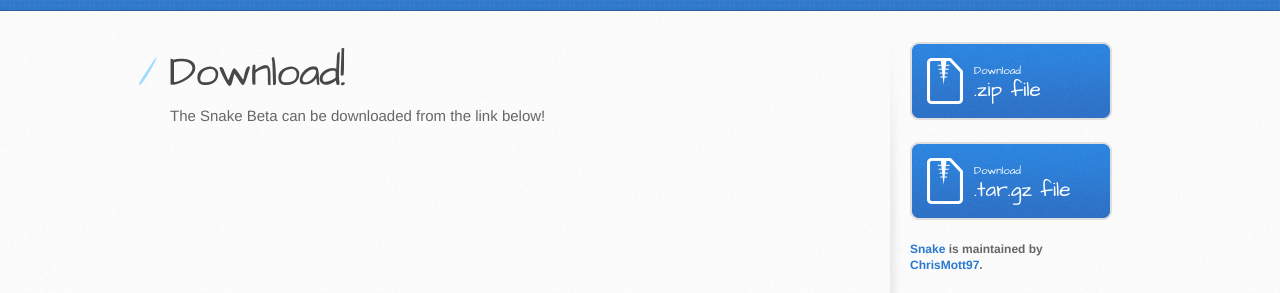
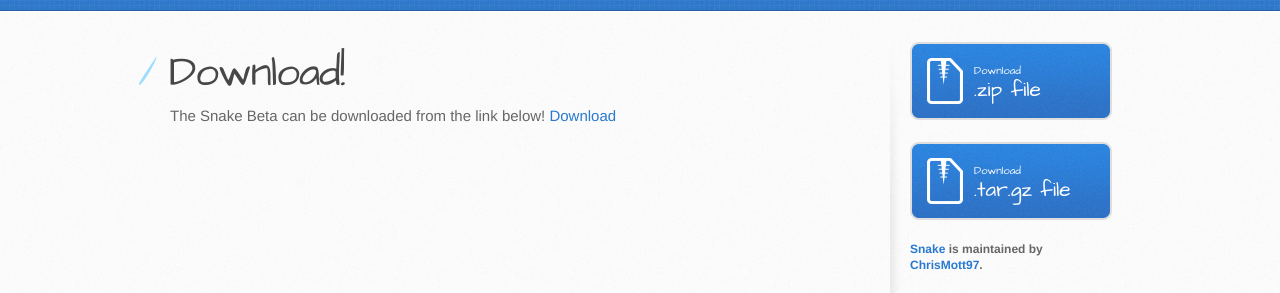
Before and after one commit to ChrisMott97/Snake, a Jekyll site: the page built from docs/index.md, in a window 1280 px wide. Shown: the part 190-483 px from the top of the page. Built offline with Jekyll 4.4.1, drawn with Linux system fonts in a browser that asks for light colours; our own code applies the rules of GitHub Pages for plain Markdown files.

Commit message:
Update index.md

```diff
--- a/docs/index.md
+++ b/docs/index.md
@@ -5,3 +5,4 @@ layout: default
 # [](#header-1)Download!
 
 The Snake Beta can be downloaded from the link below!
+[Download](https://github.com/ChrisMott97/Snake/releases/download/1.0.0/Snake.zip)
```
